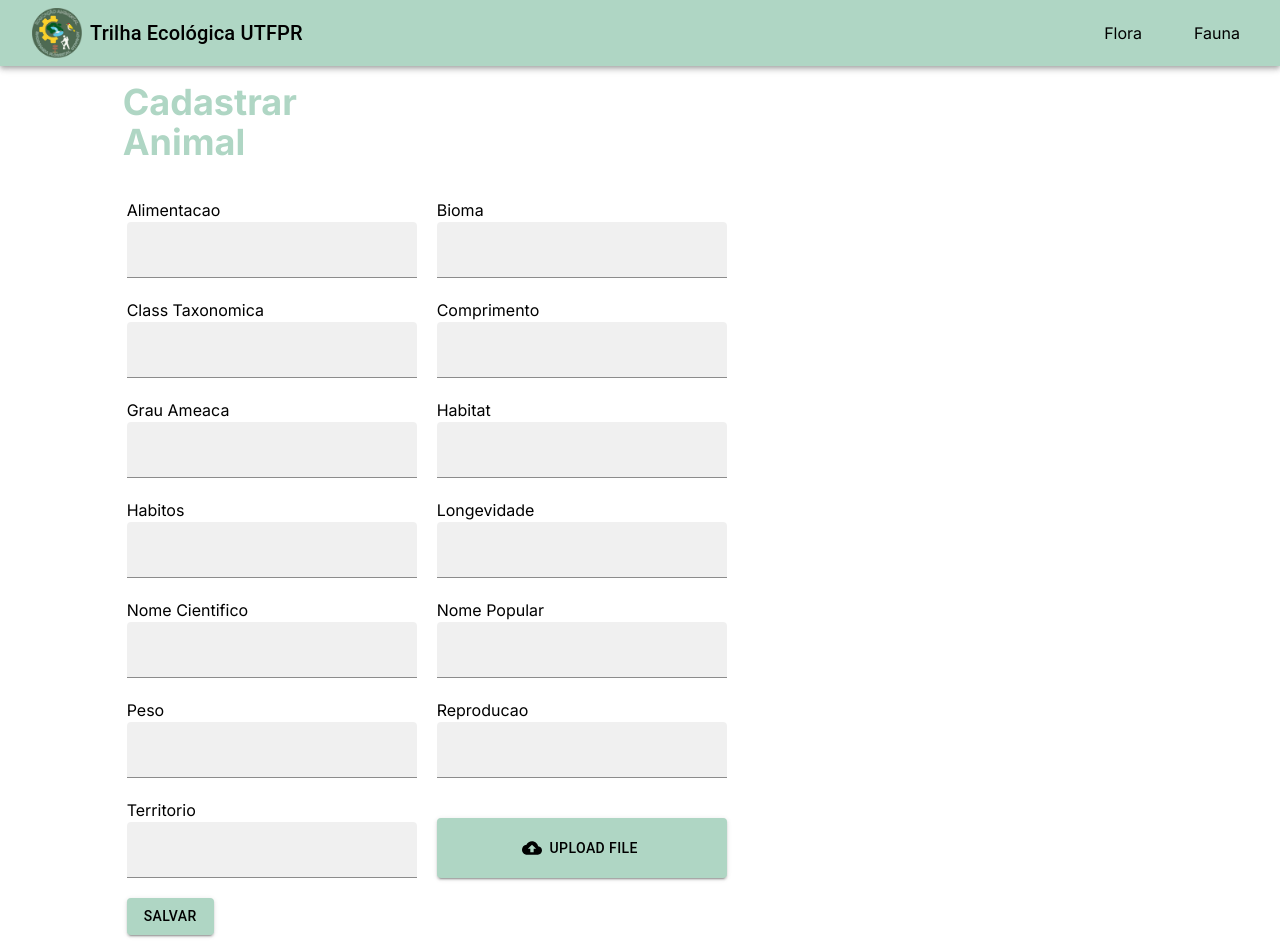
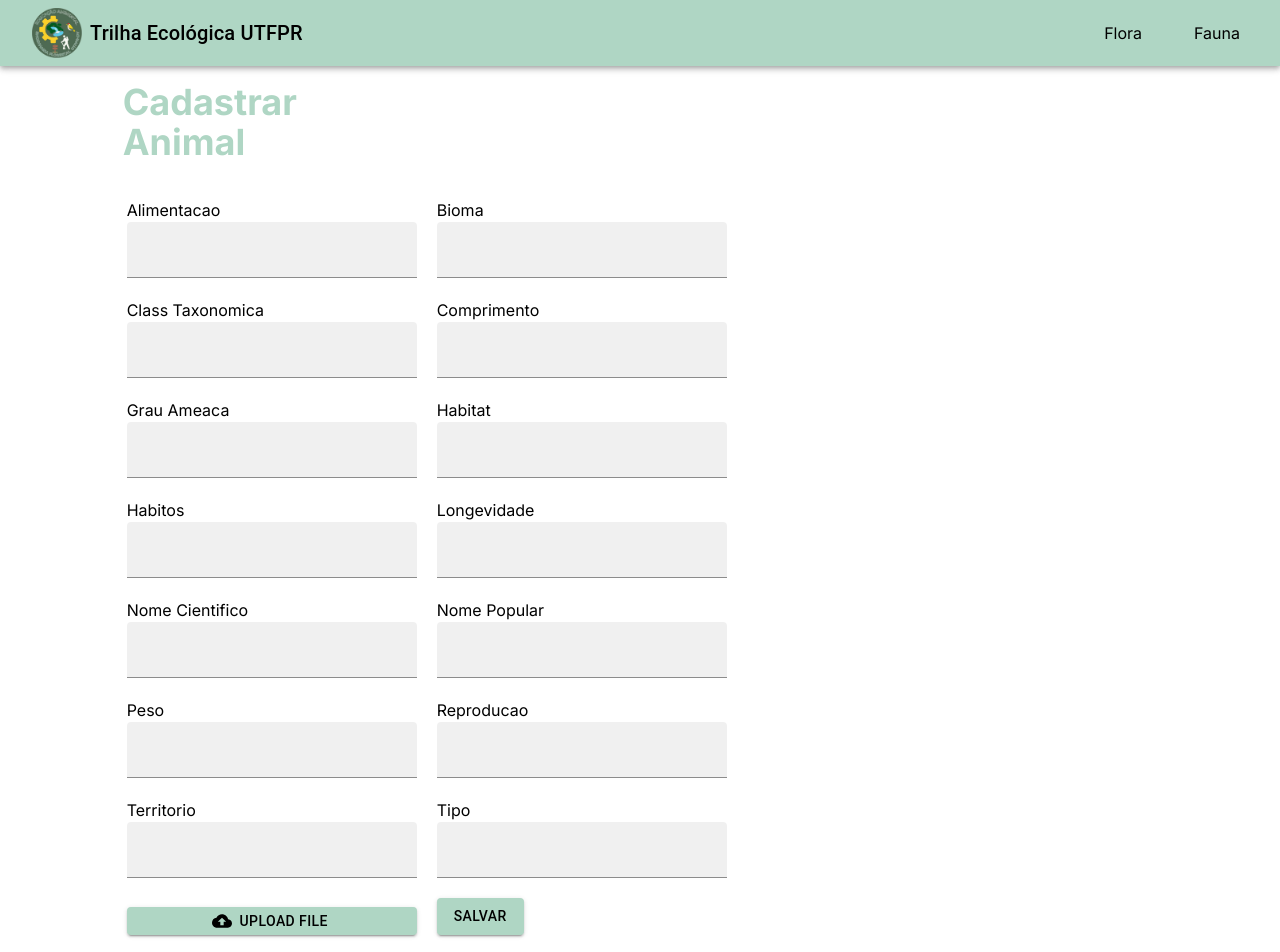
Before and after one commit to EnityBlackHawk/trilha-ecologica-next, a Next.js app: page /fauna/add in a window 1280 px wide. Shown: the top 952 px of the page. Built offline with nearby package versions, Linux system fonts and the light colour scheme.

Commit message:
refactor: Update props

```diff
--- a/src/app/fauna/add/page.tsx
+++ b/src/app/fauna/add/page.tsx
@@ -6,6 +6,7 @@ import { useRouter } from "next/navigation";
 import { save } from "./service";
 
 const animalInfo: AnimalInfo = {
+  tipo: { value: "", name: "Tipo" },
   classTaxonomica: { value: "", name: "Class Taxonomica" },
   nomeCientifico: { value: "", name: "Nome Cientifico" },
   grauAmeaca: { value: "", name: "Grau Ameaca" },
--- a/src/types.ts
+++ b/src/types.ts
@@ -16,6 +16,7 @@ export interface PlantInfo {
 };
 
 export interface AnimalInfo {
+  tipo: { value: string; name: string}
   classTaxonomica: { value: string; name: string };
   nomeCientifico: { value: string; name: string };
   grauAmeaca: { value: string; name: string };
```
